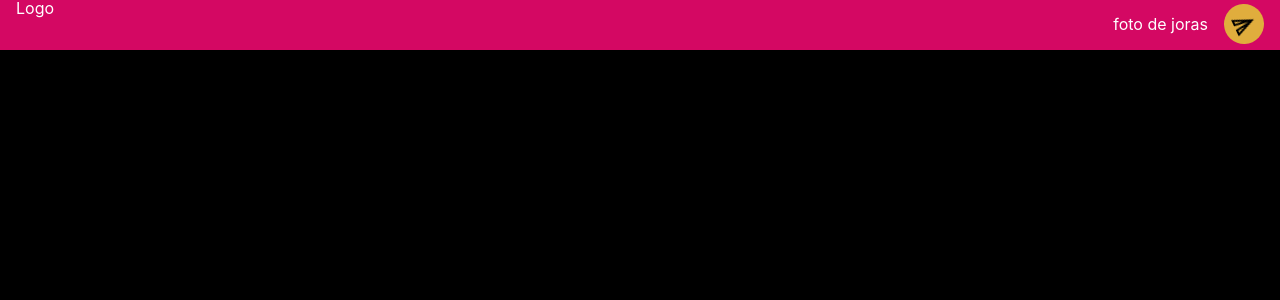
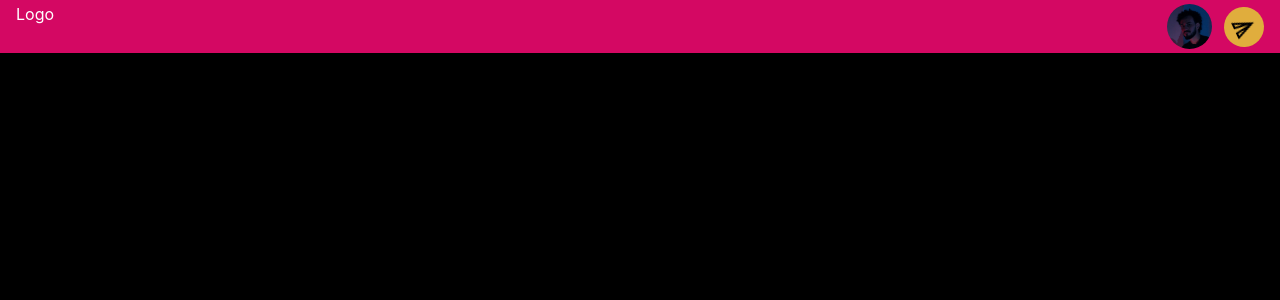
Before and after one commit to Luisjva/portafolio-ruz, a Next.js app: page / in a window 1280 px wide. Shown: the top 300 px of the page. Built offline with nearby package versions, Linux system fonts and the light colour scheme.

Commit message:
adelantos en el nav

```diff
--- a/component/general/nav.js
+++ b/component/general/nav.js
@@ -15,7 +15,14 @@ export default function Nav() {
       <div>
         <div>Logo</div>
         <div className="nav__right">
-          <p>foto de joras</p>
+          <div className="nav__right__img">
+            <Image
+              src="/perfil.jpg"
+              alt="Foto de perfil"
+              width={45}
+              height={45}
+            />
+          </div>
           <div className="nav__right__contact">
             <button
               className={
@@ -53,7 +60,6 @@ export default function Nav() {
           align-items: center;
           display: flex;
           justify-content: center;
-          height: 3rem;
         }
 
         nav > div {
@@ -61,7 +67,7 @@ export default function Nav() {
           color: #fff;
           display: grid;
           grid-template-columns: 1fr 2fr;
-          padding: 0 1rem;
+          padding: 0.25rem 1rem;
           width: 100%;
         }
 
@@ -69,6 +75,18 @@ export default function Nav() {
           align-items: center;
           display: flex;
           justify-content: flex-end;
+        }
+
+        .nav__right__img {
+          border-radius: 50px;
+          height: 45px;
+          overflow: hidden;
+          transition: 0.3s;
+          width: 45px;
+        }
+
+        .nav__right__img:hover {
+          transform: scale(1.05);
         }
 
         .nav__right__contact {
@@ -83,7 +101,7 @@ export default function Nav() {
           display: flex;
           height: 40px;
           justify-content: center;
-          margin-left: 1rem;
+          margin-left: 0.75rem;
           transform: rotate(-25deg);
           transition: 0.3s;
           width: 40px;
```
Also changed, not shown: public/perfil.jpg (added).
